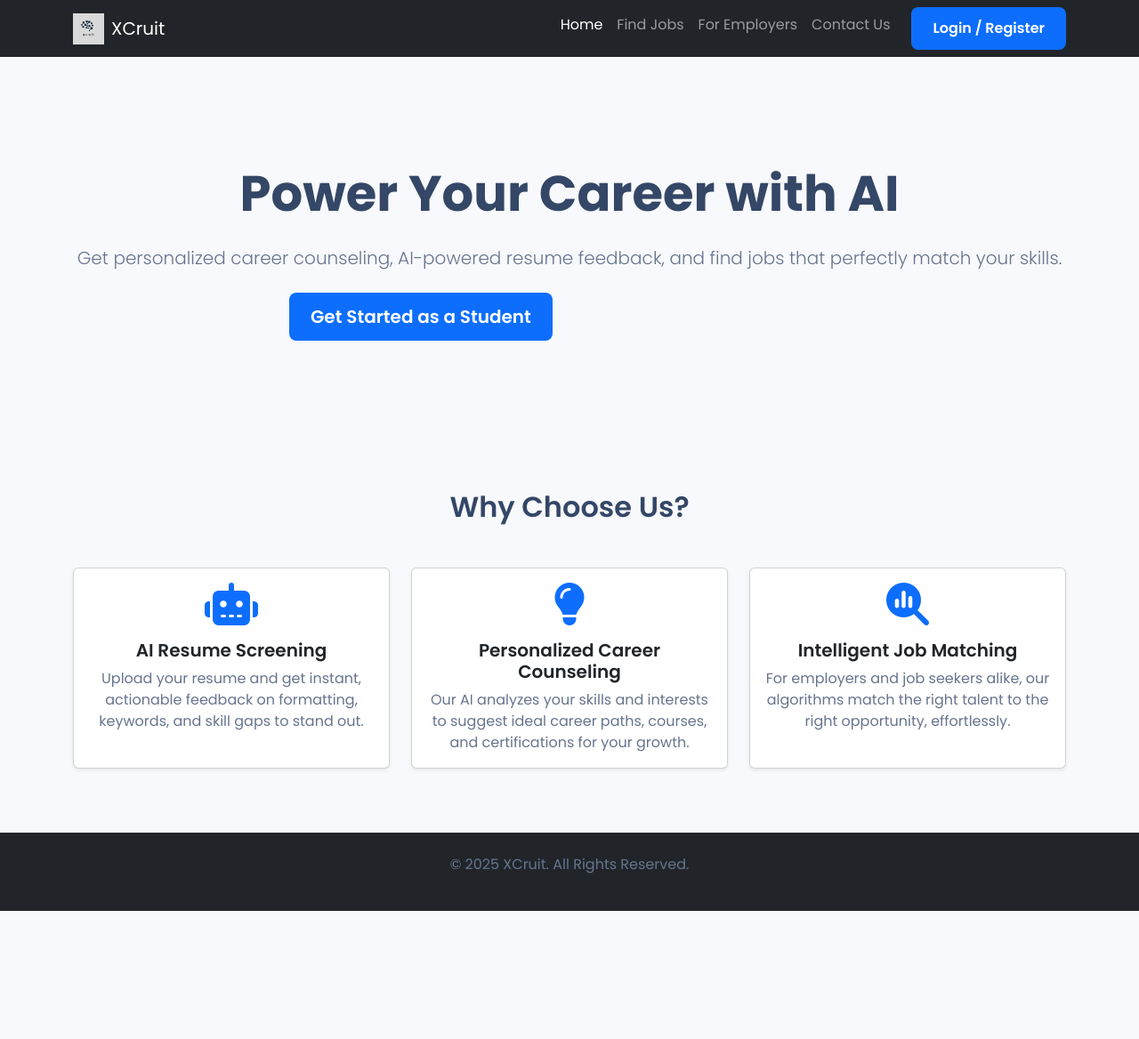
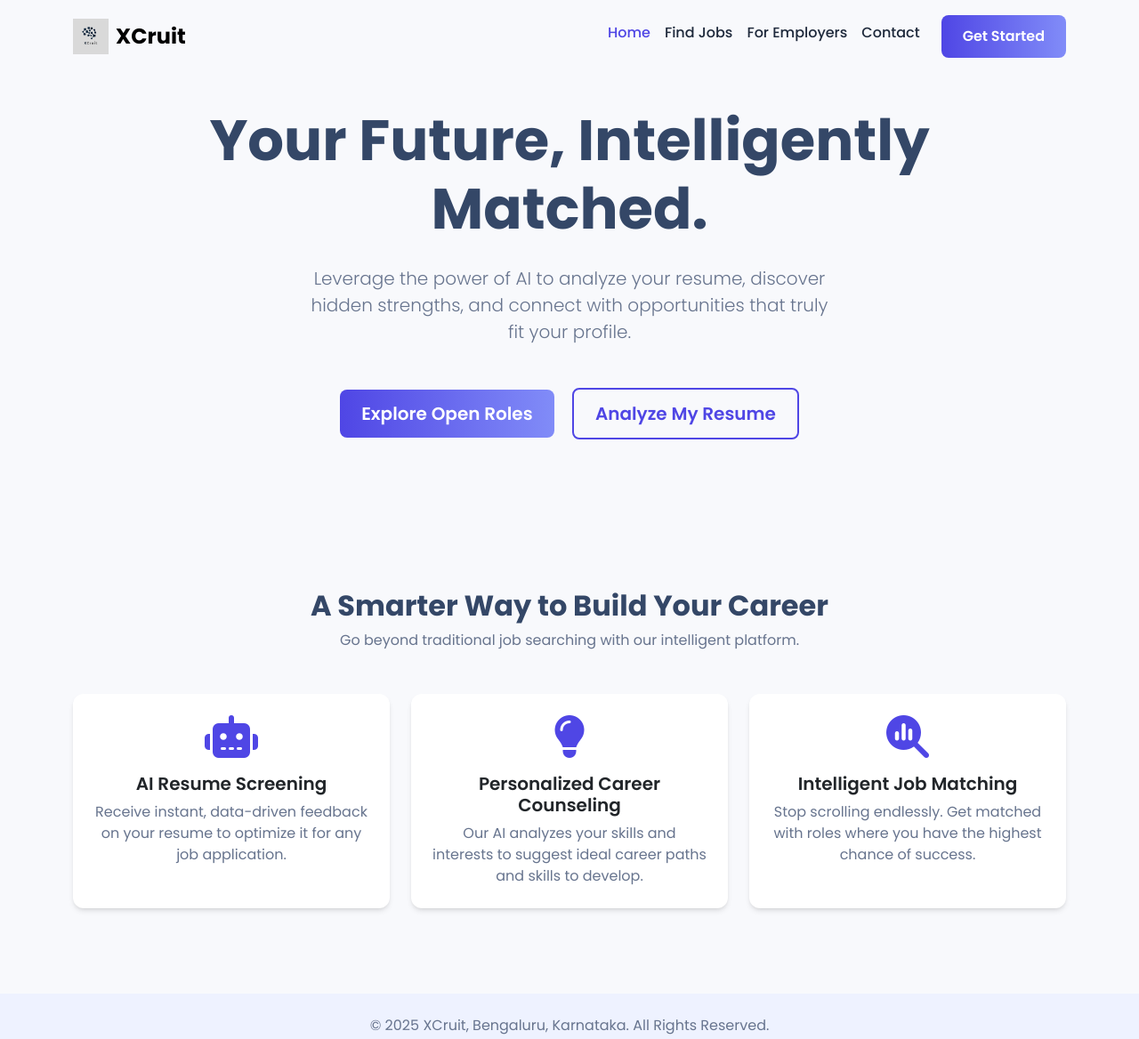
Before and after one commit to Vasundhara-dev-dev/python-job, a plain HTML site: page index.html in a window 1280 px wide. Shown: the whole page at 89% size. Before the commit the page ends 1024 px from the top, so only its background shows below. Drawn offline with nearby package versions, Linux system fonts and the light colour scheme.

Commit message:
Update index.html

```diff
--- a/index.html
+++ b/index.html
@@ -10,82 +10,73 @@
 </head>
 <body>
 
-    <nav class="navbar navbar-expand-lg navbar-dark bg-dark sticky-top">
+    <nav class="navbar navbar-expand-lg navbar-light bg-transparent fixed-top navbar-custom">
         <div class="container">
             <a class="navbar-brand d-flex align-items-center" href="index.html">
-                <img src="assets/logo.png" alt="XCruit Logo" height="35" class="me-2"> XCruit</a>
+                <img src="assets/logo.png" alt="XCruit Logo" height="40" class="me-2">
+                XCruit
+            </a>
             <button class="navbar-toggler" type="button" data-bs-toggle="collapse" data-bs-target="#navbarNav" aria-controls="navbarNav" aria-expanded="false" aria-label="Toggle navigation">
                 <span class="navbar-toggler-icon"></span>
             </button>
             <div class="collapse navbar-collapse" id="navbarNav">
                 <ul class="navbar-nav ms-auto">
-                    <li class="nav-item">
-                        <a class="nav-link active" href="index.html">Home</a>
-                    </li>
-                    <li class="nav-item">
-                        <a class="nav-link" href="job_search.html">Find Jobs</a>
-                    </li>
-                     <li class="nav-item">
-                        <a class="nav-link" href="employer_dashboard.html">For Employers</a>
-                    </li>
-                    <li class="nav-item">
-                        <a class="nav-link" href="contact.html">Contact Us</a>
-                    </li>
-                    <li class="nav-item">
-                        <a class="btn btn-primary ms-lg-3" href="login.html">Login / Register</a>
-                    </li>
+                    <li class="nav-item"><a class="nav-link active" href="index.html">Home</a></li>
+                    <li class="nav-item"><a class="nav-link" href="job_search.html">Find Jobs</a></li>
+                    <li class="nav-item"><a class="nav-link" href="employer_dashboard.html">For Employers</a></li>
+                    <li class="nav-item"><a class="nav-link" href="contact.html">Contact</a></li>
+                    <li class="nav-item ms-lg-3"><a class="btn btn-gradient" href="register.html">Get Started</a></li>
                 </ul>
             </div>
         </div>
     </nav>
 
-    <header class="hero-section text-white text-center">
-        <div class="container">
-            <h1 class="display-4 fw-bold">Power Your Career with AI</h1>
-            <p class="lead my-4">Get personalized career counseling, AI-powered resume feedback, and find jobs that perfectly match your skills.</p>
-            <a href="register.html" class="btn btn-primary btn-lg mx-2">Get Started as a Student</a>
-            <a href="register.html" class="btn btn-outline-light btn-lg mx-2">Post a Job as an Employer</a>
+    <header class="hero-section">
+        <div class="container text-center">
+            <h1 class="display-3 fw-bold mb-4">Your Future, Intelligently Matched.</h1>
+            <p class="lead mb-5 mx-auto" style="max-width: 600px;">Leverage the power of AI to analyze your resume, discover hidden strengths, and connect with opportunities that truly fit your profile.</p>
+            <div>
+                <a href="job_search.html" class="btn btn-gradient btn-lg mx-2">Explore Open Roles</a>
+                <a href="student_dashboard.html" class="btn btn-outline-primary btn-lg mx-2">Analyze My Resume</a>
+            </div>
         </div>
     </header>
 
     <section class="py-5">
-        <div class="container text-center">
-            <h2 class="mb-5">Why Choose Us?</h2>
-            <div class="row">
-                <div class="col-md-4 mb-4">
-                    <div class="card h-100 shadow-sm">
-                        <div class="card-body">
-                            <i class="fas fa-robot fa-3x text-primary mb-3"></i>
-                            <h5 class="card-title">AI Resume Screening</h5>
-                            <p class="card-text">Upload your resume and get instant, actionable feedback on formatting, keywords, and skill gaps to stand out.</p>
-                        </div>
+        <div class="container">
+            <div class="text-center mb-5">
+                <h2 class="fw-bold">A Smarter Way to Build Your Career</h2>
+                <p>Go beyond traditional job searching with our intelligent platform.</p>
+            </div>
+            <div class="row g-4">
+                <div class="col-md-4">
+                    <div class="card card-custom text-center p-4 h-100">
+                        <div class="mb-3"><i class="fas fa-robot fa-3x" style="color: var(--primary-color);"></i></div>
+                        <h5 class="card-title">AI Resume Screening</h5>
+                        <p class="card-text">Receive instant, data-driven feedback on your resume to optimize it for any job application.</p>
                     </div>
                 </div>
-                <div class="col-md-4 mb-4">
-                    <div class="card h-100 shadow-sm">
-                        <div class="card-body">
-                            <i class="fas fa-lightbulb fa-3x text-primary mb-3"></i>
-                            <h5 class="card-title">Personalized Career Counseling</h5>
-                            <p class="card-text">Our AI analyzes your skills and interests to suggest ideal career paths, courses, and certifications for your growth.</p>
-                        </div>
+                <div class="col-md-4">
+                    <div class="card card-custom text-center p-4 h-100">
+                        <div class="mb-3"><i class="fas fa-lightbulb fa-3x" style="color: var(--primary-color);"></i></div>
+                        <h5 class="card-title">Personalized Career Counseling</h5>
+                        <p class="card-text">Our AI analyzes your skills and interests to suggest ideal career paths and skills to develop.</p>
                     </div>
                 </div>
-                <div class="col-md-4 mb-4">
-                    <div class="card h-100 shadow-sm">
-                        <div class="card-body">
-                            <i class="fas fa-magnifying-glass-chart fa-3x text-primary mb-3"></i>
-                            <h5 class="card-title">Intelligent Job Matching</h5>
-                            <p class="card-text">For employers and job seekers alike, our algorithms match the right talent to the right opportunity, effortlessly.</p>
-                        </div>
+                <div class="col-md-4">
+                    <div class="card card-custom text-center p-4 h-100">
+                        <div class="mb-3"><i class="fas fa-magnifying-glass-chart fa-3x" style="color: var(--primary-color);"></i></div>
+                        <h5 class="card-title">Intelligent Job Matching</h5>
+                        <p class="card-text">Stop scrolling endlessly. Get matched with roles where you have the highest chance of success.</p>
                     </div>
                 </div>
             </div>
         </div>
     </section>
 
-    <footer class="bg-dark text-white text-center p-4">
-        <div class="container">
-            <p>&copy; 2025 XCruit. All Rights Reserved.</p>
+    <footer class="py-4 mt-5" style="background-color: #eef2ff;">
+        <div class="container text-center">
+            <p class="mb-0">&copy; 2025 XCruit, Bengaluru, Karnataka. All Rights Reserved.</p>
         </div>
     </footer>
 
```
